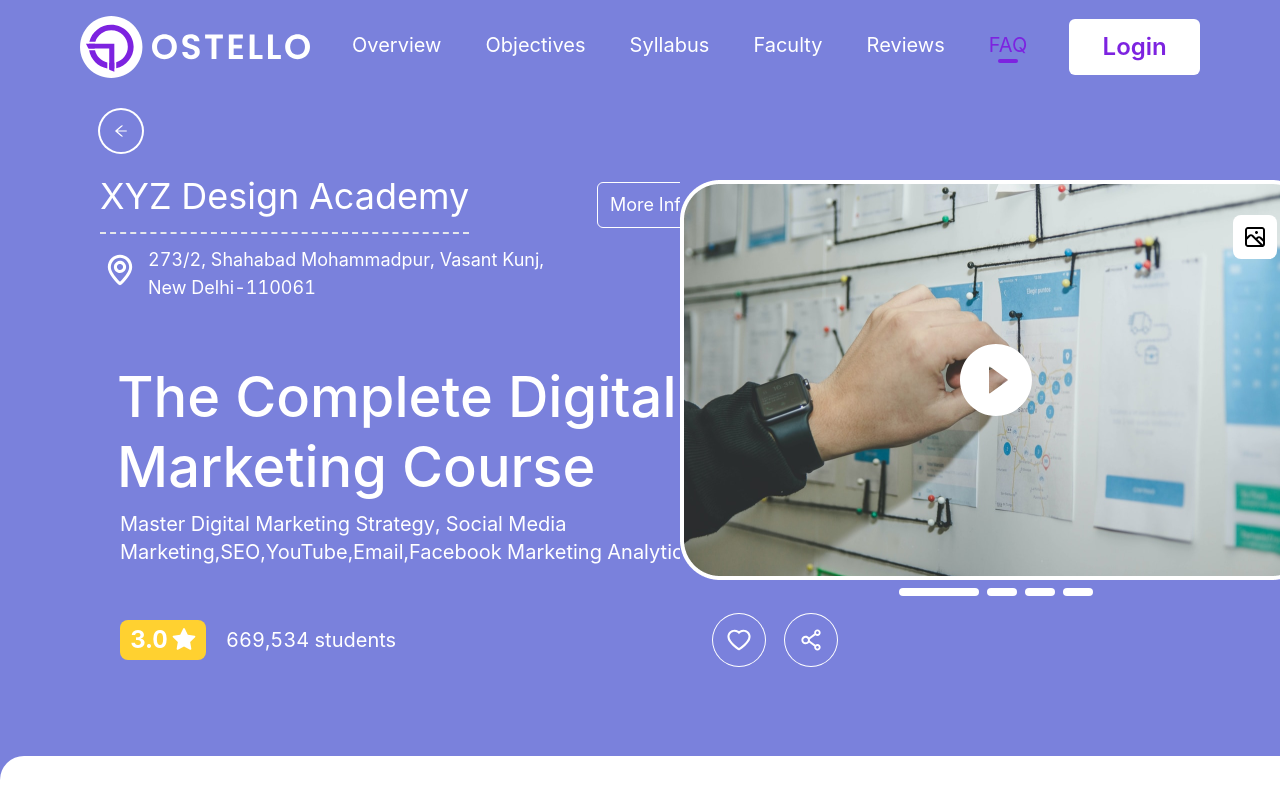
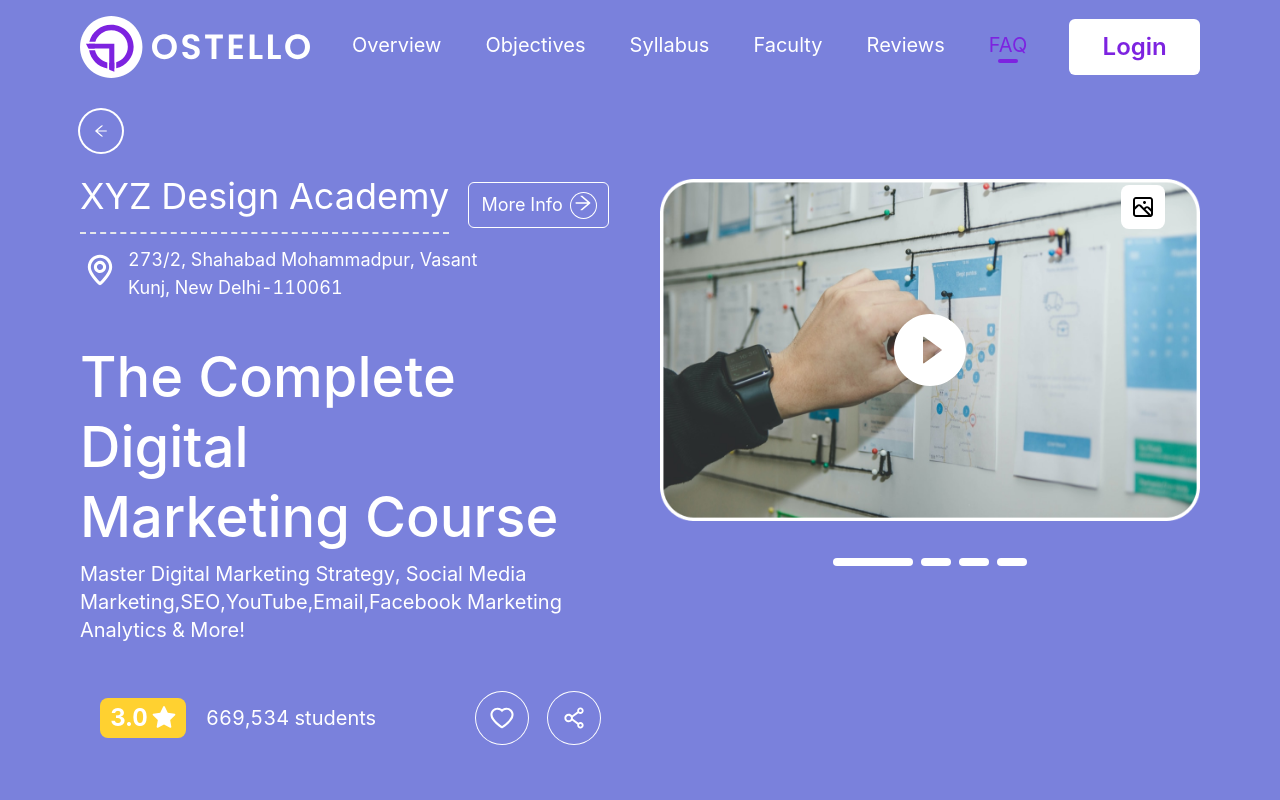
Before and after one commit to albiummid/ostello, a React (Create React App) app: page / in a window 1280 px wide. Shown: the top 800 px of the page. Built offline with nearby package versions, Linux system fonts and the light colour scheme.

Commit message:
header done

```diff
--- a/src/components/Header.js
+++ b/src/components/Header.js
@@ -18,20 +18,20 @@ export default function Header() {
   const { icons } = constants
   return (
     <div name='Header' className=' '>
-      <div className=' wrapper select-none mb-10 px-5 bg-[#7A81DC]'>
+      <div className=' wrapper select-none mb-10 bg-[#7A81DC]'>
         <div className='header_container text-white  py-5  pb-[200px] md:pb-[180px] '>
-          <div className='hero_container  lg:px-20  '>
-            <div className='flex items-center'>
-              <div className='lg:w-[50%] mx-auto '>
+          <div className='hero_container  lg:px-20 md:px-5 flex justify-center items-center '>
+            <div className='grid xl:grid-cols-2  gap-10  mx-auto'>
+              <div className=' w-full'>
                 <div className='flex justify-between flex-wrap'>
-                  <div className='w-[100%] '>
+                  <div className='w-full'>
                     <div className='h-6 w-6 hidden md:h-[42px] md:w-[42px] rounded-full ring-2 ring-white md:flex justify-center items-center cursor-pointer mb-6 font-bold '>
                       <ArrowLeftOutlined className='font-bold ' />
                     </div>
                   </div>
                   <div className=''>
                     <section className='intro flex  flex-col'>
-                      <div className='flex justify-between flex-wrap gap-2 flex-col md:flex-row items-center '>
+                      <div className='flex justify-between flex-wrap gap-2 flex-col md:flex-row items-center md:w-full'>
                         <p className='md:text-4xl text-2xl  text-center md:text-left border-t-0 border-l-0 border-r-0 border-2 border-dashed w-[100%] md:w-fit  pb-4'>
                           XYZ Design Academy
                         </p>
@@ -44,18 +44,18 @@ export default function Header() {
                         </div>
                       </div>
 
-                      <div className='flex justify-center md:justify-start gap-2 items-start  mt-3 mb-5'>
+                      <div className='flex justify-center md:justify-start gap-2 items-start  mt-3 '>
                         <img
                           className='w-10 h-8 mt-2'
                           src={icons.location}
                           alt=''
                         />
-                        <p className='md:text-lg text-md  md:w-[36ch] w-[30ch]'>
-                          273/2, Shahabad Mohammadpur, Vasant Kunj, New
+                        <p className='md:text-lg text-md  '>
+                          273/2, Shahabad Mohammadpur, Vasant <br /> Kunj, New
                           Delhi-110061
                         </p>
                       </div>
-                      <div className='w-fit mx-auto px-3 py-1 border border-white rounded-md flex gap-2 h-fit justify-center items-center cursor-pointer active:opacity-75 md:hidden'>
+                      <div className='w-fit mx-auto px-3 py-1 border border-white rounded-md flex gap-2 h-fit justify-center items-center cursor-pointer active:opacity-75 md:hidden my-5'>
                         <p className='text-lg'>More Info</p>
 
                         <div className='w-[20px] h-[20px] flex justify-center items-center ring-1 ring-white rounded-full'>
@@ -64,19 +64,19 @@ export default function Header() {
                       </div>
                     </section>
 
-                    <section className='Heading flex justify-center mt-10'>
+                    <section className='Heading flex justify-center md:justify-start md:mt-10'>
                       <div className=' '>
-                        <p className='md:text-[56px] font-medium text-center md:text-left  leading-tight md:w-[20ch] mx-auto mb-2 text-3xl'>
-                          The Complete Digital Marketing Course
+                        <p className='md:text-[56px] font-medium text-center  md:text-left  leading-tight  sm:mx-auto mb-2 text-3xl '>
+                          The Complete Digital <br /> Marketing Course
                         </p>
-                        <p className='md:text-xl text-center md:text-left text-md  md:mx-0 md:w-[60ch] px-5  '>
-                          Master Digital Marketing Strategy, Social Media
+                        <p className='md:text-xl text-center md:text-left text-md   '>
+                          Master Digital Marketing Strategy, Social Media <br />
                           Marketing,SEO,YouTube,Email,Facebook Marketing
                           Analytics & More!
                         </p>
                       </div>
                     </section>
-                    <div className='xl:hidden w-fit  flex justify-center'>
+                    <div className='xl:hidden w-fit mx-5 md:mx-0  flex justify-center'>
                       <VideoSection />
                     </div>
 
@@ -111,7 +111,7 @@ export default function Header() {
                 </div>
               </div>
 
-              <div className='xl:block hidden mx-10'>
+              <div className='xl:block hidden '>
                 <VideoSection />
               </div>
             </div>
--- a/src/components/VideoSection.js
+++ b/src/components/VideoSection.js
@@ -8,8 +8,12 @@ export default function VideoSection() {
   return (
     <>
       <div className='video_container my-10 flex flex-col gap-2 justify-center items-center '>
-        <div className='relative w-[100%] flex lg:w-[632px] lg:h-[400px]  bg-[#7A81DC] justify-center items-center'>
-          <img src={videoImage} className=' w-[100%] h-[100%]' alt='' />
+        <div className='relative  bg-[#7A81DC] '>
+          <img
+            src={videoImage}
+            className=' w-full object-contain  xl:h-[400px] md:w-full h-full'
+            alt=''
+          />
           <PlayCircleFilled className='absolute top-1/2 left-1/2 transform -translate-x-1/2 -translate-y-1/2 lg:text-7xl  text-5xl cursor-pointer active:opacity-75' />
           <div className='absolute top-[35px] right-[35px] p-3 bg-white flex rounded-lg gap-2'>
             <img src={icons.imgProto} className='' alt='' />
```
